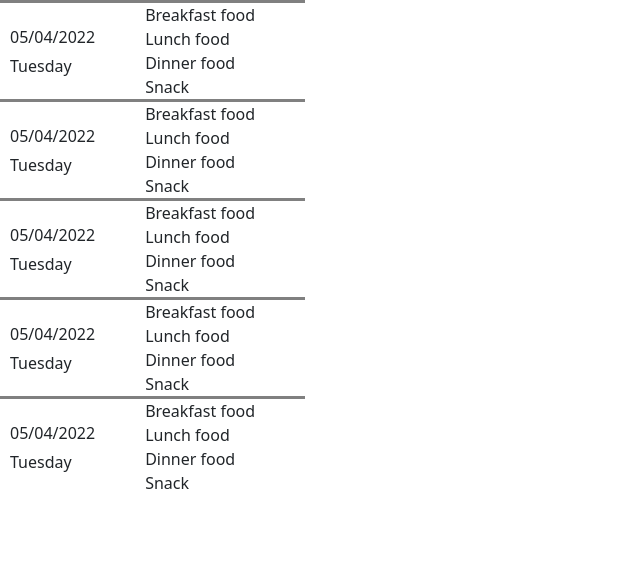
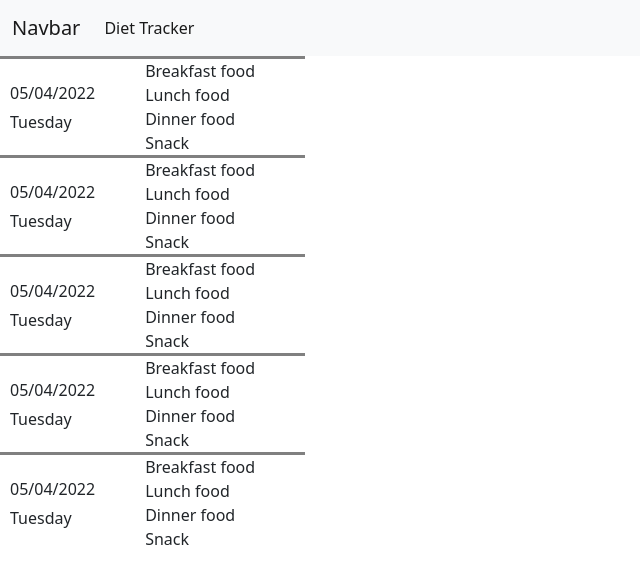
Before and after one commit to RosyJS/weight-tracker, an Angular app: page / in a window 1280 px wide. Shown: the top 584 px of the page, without its empty margins (0-640 px from the left). Built offline with nearby package versions, Linux system fonts and the light colour scheme.

Commit message:
made navbar

```diff
--- a/src/app/app.component.html
+++ b/src/app/app.component.html
@@ -1 +1,2 @@
+<navigaiton-bar></navigaiton-bar>
 <diet-item-list></diet-item-list>
--- a/src/app/app.module.ts
+++ b/src/app/app.module.ts
@@ -5,12 +5,14 @@
 import { AppComponent } from './app.component';
 import { DietItemComponent } from './diet-item/diet-item.component';
 import { DietItemListComponent } from './diet-item-list/diet-item-list.component';
+import { NavigaitonBarComponent } from './navigaiton-bar/navigaiton-bar.component';
 
 @NgModule({
   declarations: [
     AppComponent,
     DietItemComponent,
-    DietItemListComponent
+    DietItemListComponent,
+    NavigaitonBarComponent
   ],
   imports: [
     BrowserModule,
--- /dev/null
+++ b/src/app/navigaiton-bar/navigaiton-bar.component.html
@@ -0,0 +1,13 @@
+<nav class="navbar navbar-expand-lg navbar-light bg-light">
+    <div class="container-fluid">
+      <a class="navbar-brand" href="#">Navbar</a>
+      <button class="navbar-toggler" type="button" data-bs-toggle="collapse" data-bs-target="#navbarNavAltMarkup" aria-controls="navbarNavAltMarkup" aria-expanded="false" aria-label="Toggle navigation">
+        <span class="navbar-toggler-icon"></span>
+      </button>
+      <div class="collapse navbar-collapse" id="navbarNavAltMarkup">
+        <div class="navbar-nav">
+          <a class="nav-link active" aria-current="page" href="#">Diet Tracker</a>
+        </div>
+      </div>
+    </div>
+  </nav>
--- /dev/null
+++ b/src/app/navigaiton-bar/navigaiton-bar.component.ts
@@ -0,0 +1,15 @@
+import { Component, OnInit } from '@angular/core';
+
+@Component({
+  selector: 'navigaiton-bar',
+  templateUrl: './navigaiton-bar.component.html',
+  styleUrls: ['./navigaiton-bar.component.css']
+})
+export class NavigaitonBarComponent implements OnInit {
+
+  constructor() { }
+
+  ngOnInit(): void {
+  }
+
+}
```
Also changed, not shown: src/app/navigaiton-bar/navigaiton-bar.component.css (added), 1 other file (tests, documents, lock files or other folders).
